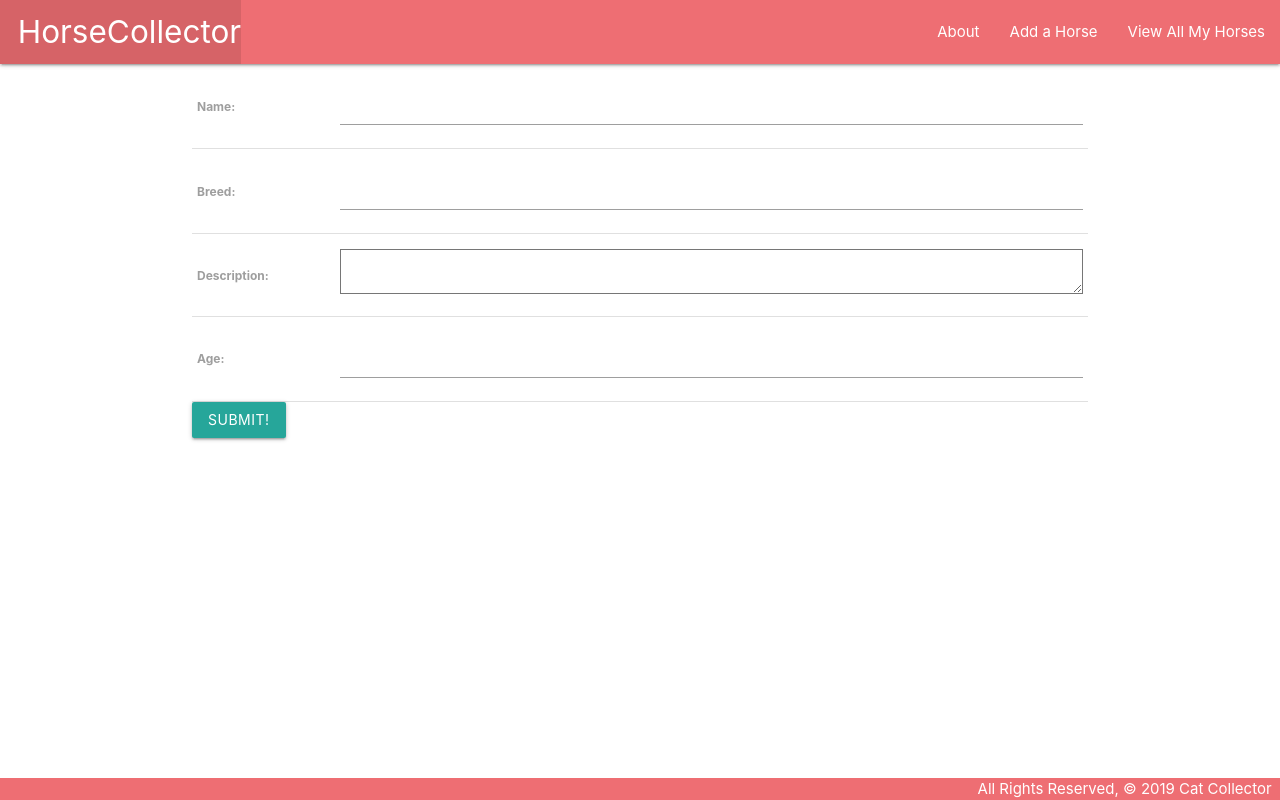
After one commit to lemonmade1/Horse_Collector, a Django app: page /horses/create/ in a window 1280 px wide. The commit adds this page. Run offline with Django 3.2, Linux system fonts and the light colour scheme.

```diff
--- a/main_app/models.py
+++ b/main_app/models.py
@@ -1,4 +1,5 @@
 from django.db import models
+from django.urls import reverse
 
 # Create your models here.
 class Horse(models.Model):
@@ -9,3 +10,6 @@ class Horse(models.Model):
 
   def __str__(self):
     return self.name
+
+  def get_absolute_url(self):
+    return reverse('detail', kwargs={'horse_id': self.id})
--- a/main_app/templates/base.html
+++ b/main_app/templates/base.html
@@ -2,6 +2,7 @@
 
 <!DOCTYPE html>
 <html lang="en">
+
 <head>
   <meta charset="UTF-8">
   <meta name="viewport" content="width=device-width, initial-scale=1.0">
@@ -12,6 +13,7 @@
   <link rel="stylesheet" href="https://cdnjs.cloudflare.com/ajax/libs/materialize/1.0.0/css/materialize.min.css">
   <link rel="stylesheet" type="text/css" href="{% static 'css/style.css' %}">
 </head>
+
 <body>
 
   <header class="navbar-fixed">
@@ -21,8 +23,9 @@
           <li><a href="/" class="left brand-logo">&nbsp;&nbsp;HorseCollector</a></li>
         </ul>
         <ul class="right">
-          <li><a href="/about/">About</a></li>
-          <li><a href="/horses/">View All My Horses</a></li>
+          <li><a href="{% url 'about' %}">About</a></li>
+          <li><a href="{% url 'horses_create' %}">Add a Horse</a></li>
+          <li><a href="{% url 'index' %}">View All My Horses</a></li>
         </ul>
       </div>
     </nav>
@@ -39,4 +42,5 @@
   </footer>
 
 </body>
+
 </html>
--- a/main_app/templates/horses/detail.html
+++ b/main_app/templates/horses/detail.html
@@ -14,5 +14,11 @@
     <p>Age: Filly/Foal</p>
     {% endif %}
   </div>
+
+  <div class="card-action">
+    <a href="{% url 'horses_update' horse.id %}">Edit</a>
+    <a href="{% url 'horses_delete' horse.id %}">Delete</a>
+  </div>
+
 </div>
 {% endblock %}
--- a/main_app/templates/horses/index.html
+++ b/main_app/templates/horses/index.html
@@ -14,7 +14,7 @@
       {% if horse.age > 0 %}
         <p>Age: {{ horse.age }}</p>
       {% else %}
-        <p>Age: Fole/Filly</p>
+        <p>Age: Filly/Fole</p>
       {% endif %}
     </div>
   </div>
--- /dev/null
+++ b/main_app/templates/main_app/horse_form.html
@@ -0,0 +1,12 @@
+{% extends 'base.html' %}
+
+{% block content %}
+
+  <form action="" method="post">
+    {% csrf_token %}
+    <table>
+      {{ form.as_table }}
+    </table>
+    <input type="submit" value="Submit!" class="btn">
+  </form>
+{% endblock %}
--- a/main_app/urls.py
+++ b/main_app/urls.py
@@ -6,4 +6,7 @@ urlpatterns = [
   path('about/', views.about, name='about'),
   path('horses/', views.horses_index, name='index'),
   path('horses/<int:horse_id>/', views.horses_detail, name='detail'),
+  path('horses/create/', views.HorseCreate.as_view(), name='horses_create'),
+  path('horses/<int:pk>/update/', views.HorseUpdate.as_view(), name='horses_update'),
+  path('horses/<int:pk>/delete/', views.HorseDelete.as_view(), name='horses_delete'),
 ]
--- a/main_app/views.py
+++ b/main_app/views.py
@@ -1,4 +1,5 @@
 from django.shortcuts import render
+from django.views.generic.edit import CreateView, UpdateView, DeleteView
 from .models import Horse
 
 
@@ -20,3 +21,16 @@ def horses_detail(request, horse_id):
   return render(request, 'horses/detail.html', {
     'horse': horse
   })
+
+class HorseCreate(CreateView):
+  model = Horse
+  fields = '__all__'
+  # fields = ['name', 'breed', 'description', 'age']
+
+class HorseUpdate(UpdateView):
+  model = Horse
+  fields = ['breed', 'description', 'age']
+
+class HorseDelete(DeleteView):
+  model = Horse
+  success_url = '/horses/'
```
